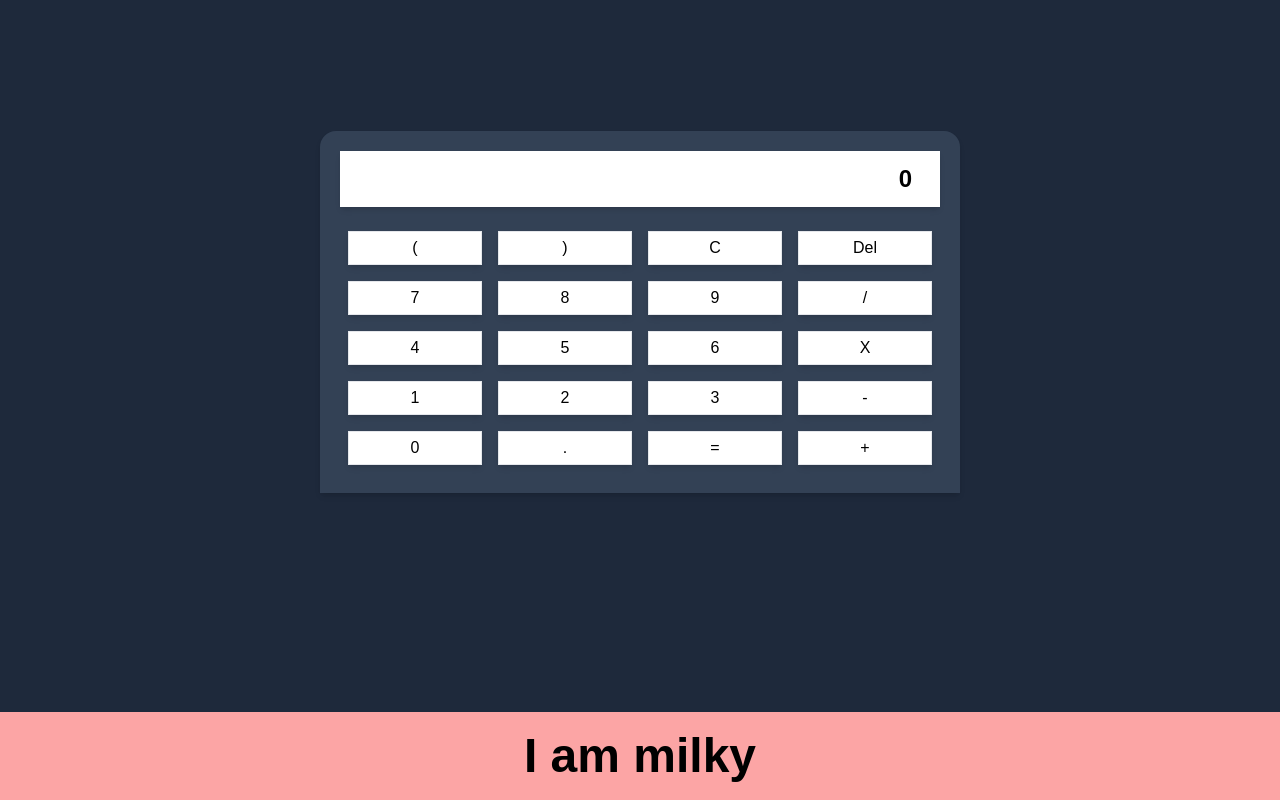
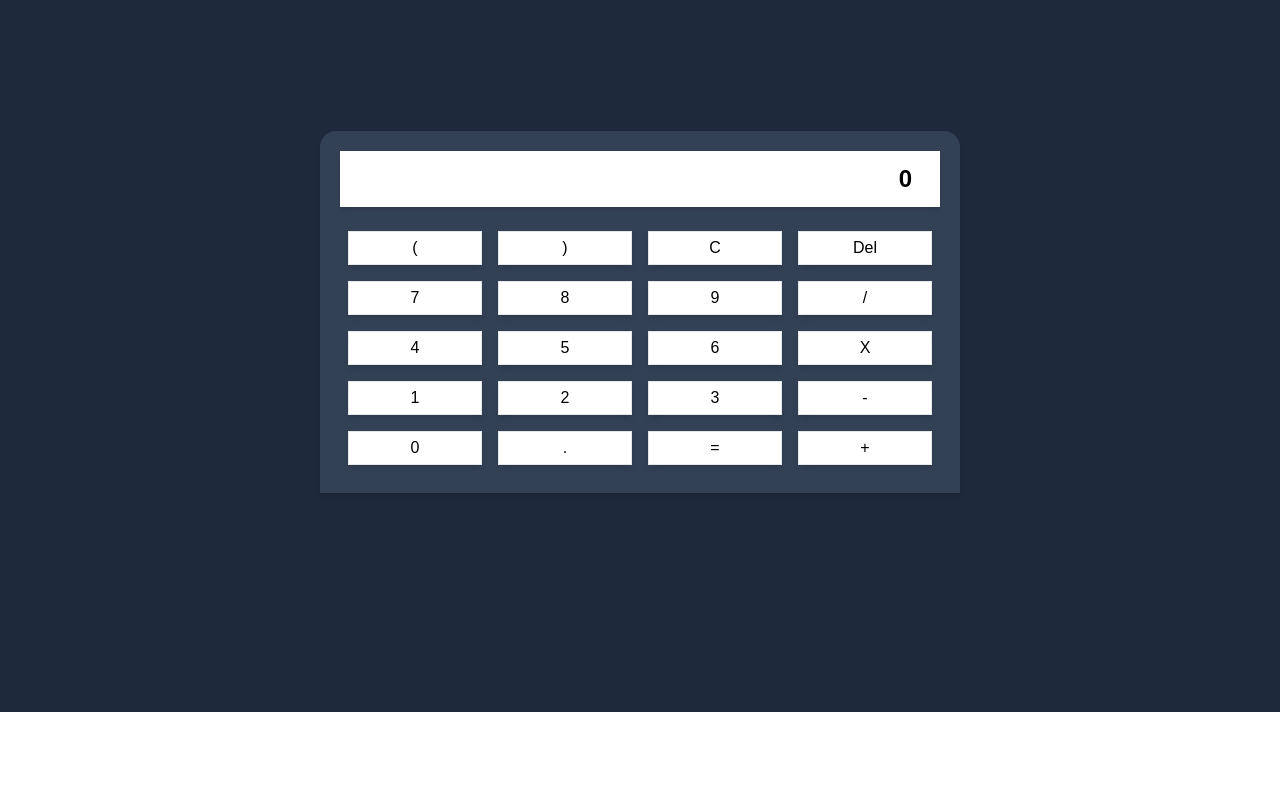
Before and after one commit to Mustafizmilky/master, a website: page index.html in a window 1280 px wide. Shown: the part 888-1688 px from the top of the page. After the commit the page ends 1600 px from the top, so only its background shows below. Drawn offline with Linux system fonts and the light colour scheme.

Commit message:
remvoe somethign

```diff
--- a/index.html
+++ b/index.html
@@ -243,10 +243,5 @@
         </div>
       </div>
     </section>
-    <section>
-      <p class="text-center bg-red-300 text-5xl text-black font-extrabold p-5">
-        I am milky
-      </p>
-    </section>
   </body>
 </html>
```
